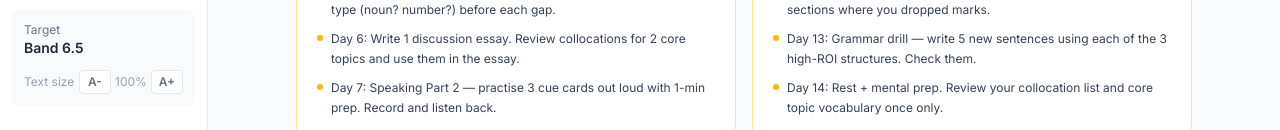
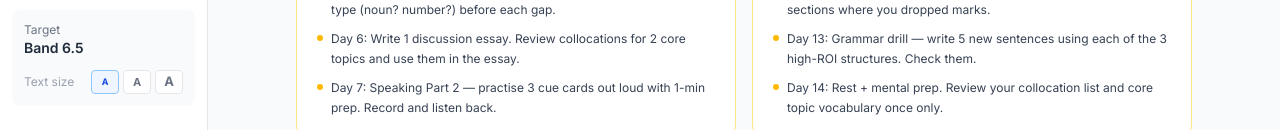
Before and after one commit to thanhnv2210/english-learning-app, a Next.js app in the folder apps/web/: page /exam-countdown in a window 1280 px wide. Shown: the part 670-800 px from the top of the page. Built offline with nearby package versions, Linux system fonts and the light colour scheme.

Commit message:
Add Font level feature to support large screen

```diff
--- a/apps/web/src/app/(dashboard)/exam-countdown/page.tsx
+++ b/apps/web/src/app/(dashboard)/exam-countdown/page.tsx
@@ -8,7 +8,7 @@ import {
 
 export default function ExamCountdownPage() {
   return (
-    <div className="mx-auto max-w-3xl space-y-12 xl:max-w-4xl 2xl:max-w-5xl">
+    <div className="mx-auto max-w-3xl space-y-12 xl:max-w-4xl 2xl:max-w-7xl">
 
       {/* ── Hero ─────────────────────────────────────────────────────────────── */}
       <div className="rounded-2xl border-2 border-amber-300 bg-amber-50 px-8 py-7">
--- a/apps/web/src/app/(dashboard)/history/page.tsx
+++ b/apps/web/src/app/(dashboard)/history/page.tsx
@@ -54,7 +54,7 @@ export default async function HistoryPage({
   const activeTag = filters.tag
 
   return (
-    <div className="mx-auto max-w-2xl xl:max-w-3xl 2xl:max-w-4xl">
+    <div className="mx-auto max-w-2xl xl:max-w-3xl 2xl:max-w-6xl">
       <h1 className="text-2xl font-bold text-gray-900">History</h1>
       <p className="mt-1 text-sm text-gray-500">{exams.length} session{exams.length !== 1 ? 's' : ''}</p>
 
--- a/apps/web/src/app/(dashboard)/how-to-answer/listening/page.tsx
+++ b/apps/web/src/app/(dashboard)/how-to-answer/listening/page.tsx
@@ -4,7 +4,7 @@ import { ListeningGuide } from './listening-guide'
 
 export default function ListeningHowToAnswerPage() {
   return (
-    <div className="mx-auto max-w-2xl xl:max-w-3xl 2xl:max-w-4xl">
+    <div className="mx-auto max-w-2xl xl:max-w-3xl 2xl:max-w-6xl">
       <div className="mb-6">
         <Link href="/how-to-answer" className="text-xs text-gray-400 hover:text-gray-600">
           ← How to Answer
--- a/apps/web/src/app/(dashboard)/how-to-answer/page.tsx
+++ b/apps/web/src/app/(dashboard)/how-to-answer/page.tsx
@@ -33,7 +33,7 @@ const SKILLS = [
 
 export default function HowToAnswerPage() {
   return (
-    <div className="mx-auto max-w-2xl xl:max-w-3xl 2xl:max-w-4xl">
+    <div className="mx-auto max-w-2xl xl:max-w-3xl 2xl:max-w-6xl">
       <h1 className="text-2xl font-bold text-gray-900">How to Answer</h1>
       <p className="mt-1 text-sm text-gray-500">
         Step-by-step strategies for every IELTS question type, organised by skill.
--- a/apps/web/src/app/(dashboard)/how-to-answer/reading/page.tsx
+++ b/apps/web/src/app/(dashboard)/how-to-answer/reading/page.tsx
@@ -4,7 +4,7 @@ import { ReadingGuide } from './reading-guide'
 
 export default function ReadingHowToAnswerPage() {
   return (
-    <div className="mx-auto max-w-2xl xl:max-w-3xl 2xl:max-w-4xl">
+    <div className="mx-auto max-w-2xl xl:max-w-3xl 2xl:max-w-6xl">
       <div className="mb-6">
         <Link href="/how-to-answer" className="text-xs text-gray-400 hover:text-gray-600">
           ← How to Answer
--- a/apps/web/src/app/(dashboard)/how-to-answer/speaking/page.tsx
+++ b/apps/web/src/app/(dashboard)/how-to-answer/speaking/page.tsx
@@ -4,7 +4,7 @@ import { SpeakingGuideClient } from './speaking-guide'
 
 export default function SpeakingHowToAnswerPage() {
   return (
-    <div className="mx-auto max-w-2xl xl:max-w-3xl 2xl:max-w-4xl">
+    <div className="mx-auto max-w-2xl xl:max-w-3xl 2xl:max-w-6xl">
       <div className="mb-6">
         <Link href="/how-to-answer" className="text-xs text-gray-400 hover:text-gray-600">
           ← How to Answer
--- a/apps/web/src/app/(dashboard)/how-to-answer/writing/page.tsx
+++ b/apps/web/src/app/(dashboard)/how-to-answer/writing/page.tsx
@@ -4,7 +4,7 @@ import { WritingGuideClient } from './writing-guide'
 
 export default function WritingHowToAnswerPage() {
   return (
-    <div className="mx-auto max-w-2xl xl:max-w-3xl 2xl:max-w-4xl">
+    <div className="mx-auto max-w-2xl xl:max-w-3xl 2xl:max-w-6xl">
       <div className="mb-6">
         <Link href="/how-to-answer" className="text-xs text-gray-400 hover:text-gray-600">
           ← How to Answer
--- a/apps/web/src/app/(dashboard)/page.tsx
+++ b/apps/web/src/app/(dashboard)/page.tsx
@@ -26,7 +26,7 @@ const MODULES = [
 
 export default function DashboardPage() {
   return (
-    <div className="mx-auto max-w-2xl xl:max-w-3xl 2xl:max-w-4xl">
+    <div className="mx-auto max-w-2xl xl:max-w-3xl 2xl:max-w-6xl">
       <h1 className="text-2xl font-bold text-gray-900">Dashboard</h1>
       <p className="mt-1 text-sm text-gray-500">
         Target: <span className="font-semibold text-blue-600">IELTS Band 6.5</span>
--- a/apps/web/src/app/(dashboard)/topic-ideas/[skill]/[topicId]/topic-detail.tsx
+++ b/apps/web/src/app/(dashboard)/topic-ideas/[skill]/[topicId]/topic-detail.tsx
@@ -46,7 +46,7 @@ export function TopicDetail({ topic, skill }: Props) {
   }
 
   return (
-    <div className="mx-auto max-w-3xl xl:max-w-4xl 2xl:max-w-5xl">
+    <div className="mx-auto max-w-3xl xl:max-w-4xl 2xl:max-w-7xl">
       {/* Back link */}
       <div className="mb-6">
         <Link
--- a/apps/web/src/app/(dashboard)/topic-ideas/[skill]/page.tsx
+++ b/apps/web/src/app/(dashboard)/topic-ideas/[skill]/page.tsx
@@ -17,7 +17,7 @@ export default async function TopicIdeasSkillPage({ params }: Props) {
   const skillLabel = SKILL_LABELS[validSkill]
 
   return (
-    <div className="mx-auto max-w-3xl xl:max-w-4xl 2xl:max-w-5xl">
+    <div className="mx-auto max-w-3xl xl:max-w-4xl 2xl:max-w-7xl">
       <div className="mb-6">
         <Link
           href="/topic-ideas"
--- a/apps/web/src/app/(dashboard)/topic-ideas/page.tsx
+++ b/apps/web/src/app/(dashboard)/topic-ideas/page.tsx
@@ -33,7 +33,7 @@ const SKILLS = [
 
 export default function TopicIdeasPage() {
   return (
-    <div className="mx-auto max-w-2xl xl:max-w-3xl 2xl:max-w-4xl">
+    <div className="mx-auto max-w-2xl xl:max-w-3xl 2xl:max-w-6xl">
       <h1 className="text-2xl font-bold text-gray-900">Topic Ideas</h1>
       <p className="mt-1 text-sm text-gray-500">
         Structured frameworks for IELTS topics — with vocabulary, steps, and skill-specific examples.
--- a/apps/web/src/components/nav-sidebar.tsx
+++ b/apps/web/src/components/nav-sidebar.tsx
@@ -46,7 +46,7 @@ const STANDALONE_BOTTOM: NavItem[] = [
 ]
 
 // 5 font-size levels as % of browser default (16px)
-const FONT_LEVELS = [88, 94, 100, 106, 112]
+const FONT_LEVELS = [100, 125, 155]
 const FONT_STORAGE = 'ielts-font-scale'
 const COLLAPSE_STORAGE = 'ielts-sidebar-collapsed'
 
@@ -67,7 +67,7 @@ export function NavSidebar() {
   // userCollapsed: manual preference; isNarrow: forced by viewport width
   const [userCollapsed, setUserCollapsed] = useState(false)
   const [isNarrow, setIsNarrow] = useState(false)
-  const [fontLevel, setFontLevel] = useState(2) // index 2 = 100%
+  const [fontLevel, setFontLevel] = useState(0) // index 0 = 100%
 
   const isCollapsed = isNarrow || userCollapsed
 
@@ -105,13 +105,10 @@ export function NavSidebar() {
     })
   }
 
-  function changeFontSize(delta: number) {
-    setFontLevel((prev) => {
-      const next = Math.max(0, Math.min(FONT_LEVELS.length - 1, prev + delta))
-      localStorage.setItem(FONT_STORAGE, String(next))
-      document.documentElement.style.fontSize = `${FONT_LEVELS[next]}%`
-      return next
-    })
+  function setFontLevelDirect(i: number) {
+    setFontLevel(i)
+    localStorage.setItem(FONT_STORAGE, String(i))
+    document.documentElement.style.fontSize = `${FONT_LEVELS[i]}%`
   }
 
   // ── Collapsed: icon-only rail ────────────────────────────────────────────────
@@ -155,22 +152,21 @@ export function NavSidebar() {
 
         {/* Font size controls */}
         <div className="mt-auto flex flex-col items-center gap-1 pb-2">
+          {FONT_LEVELS.map((level, i) => (
             <button
-            onClick={() => changeFontSize(1)}
-            disabled={fontLevel >= FONT_LEVELS.length - 1}
-            title="Increase text size"
-            className="flex h-7 w-7 items-center justify-center rounded text-xs font-bold text-gray-500 hover:bg-gray-100 disabled:opacity-30 disabled:cursor-not-allowed transition-colors"
+              key={level}
+              onClick={() => setFontLevelDirect(i)}
+              title={`Text size ${level}%`}
+              className={`flex h-7 w-7 items-center justify-center rounded font-bold transition-colors ${
+                fontLevel === i
+                  ? 'bg-blue-100 text-blue-700'
+                  : 'text-gray-400 hover:bg-gray-100 hover:text-gray-700'
+              }`}
+              style={{ fontSize: i === 0 ? '10px' : i === 1 ? '12px' : '15px' }}
             >
-            A+
+              A
             </button>
-          <button
-            onClick={() => changeFontSize(-1)}
-            disabled={fontLevel <= 0}
-            title="Decrease text size"
-            className="flex h-7 w-7 items-center justify-center rounded text-xs font-bold text-gray-500 hover:bg-gray-100 disabled:opacity-30 disabled:cursor-not-allowed transition-colors"
-          >
-            A-
-          </button>
+          ))}
         </div>
       </aside>
     )
@@ -254,25 +250,21 @@ export function NavSidebar() {
         <div className="flex items-center justify-between">
           <span className="text-xs text-gray-400">Text size</span>
           <div className="flex items-center gap-1">
+            {FONT_LEVELS.map((level, i) => (
               <button
-              onClick={() => changeFontSize(-1)}
-              disabled={fontLevel <= 0}
-              title="Decrease text size"
-              className="flex h-6 w-8 items-center justify-center rounded border border-gray-200 bg-white text-xs font-semibold text-gray-500 hover:bg-gray-100 disabled:opacity-30 disabled:cursor-not-allowed transition-colors"
+                key={level}
+                onClick={() => setFontLevelDirect(i)}
+                title={`${level}%`}
+                className={`flex h-6 w-7 items-center justify-center rounded border font-bold transition-colors ${
+                  fontLevel === i
+                    ? 'border-blue-300 bg-blue-50 text-blue-700'
+                    : 'border-gray-200 bg-white text-gray-500 hover:bg-gray-100'
+                }`}
+                style={{ fontSize: i === 0 ? '9px' : i === 1 ? '11px' : '13px' }}
               >
-              A-
+                A
               </button>
-            <span className="w-8 text-center text-xs text-gray-400">
-              {FONT_LEVELS[fontLevel]}%
-            </span>
-            <button
-              onClick={() => changeFontSize(1)}
-              disabled={fontLevel >= FONT_LEVELS.length - 1}
-              title="Increase text size"
-              className="flex h-6 w-8 items-center justify-center rounded border border-gray-200 bg-white text-xs font-semibold text-gray-500 hover:bg-gray-100 disabled:opacity-30 disabled:cursor-not-allowed transition-colors"
-            >
-              A+
-            </button>
+            ))}
           </div>
         </div>
       </div>
```
Also changed, not shown: 1 other file (tests, documents, lock files or other folders). Lines whose indentation alone changed are shown as unchanged.
